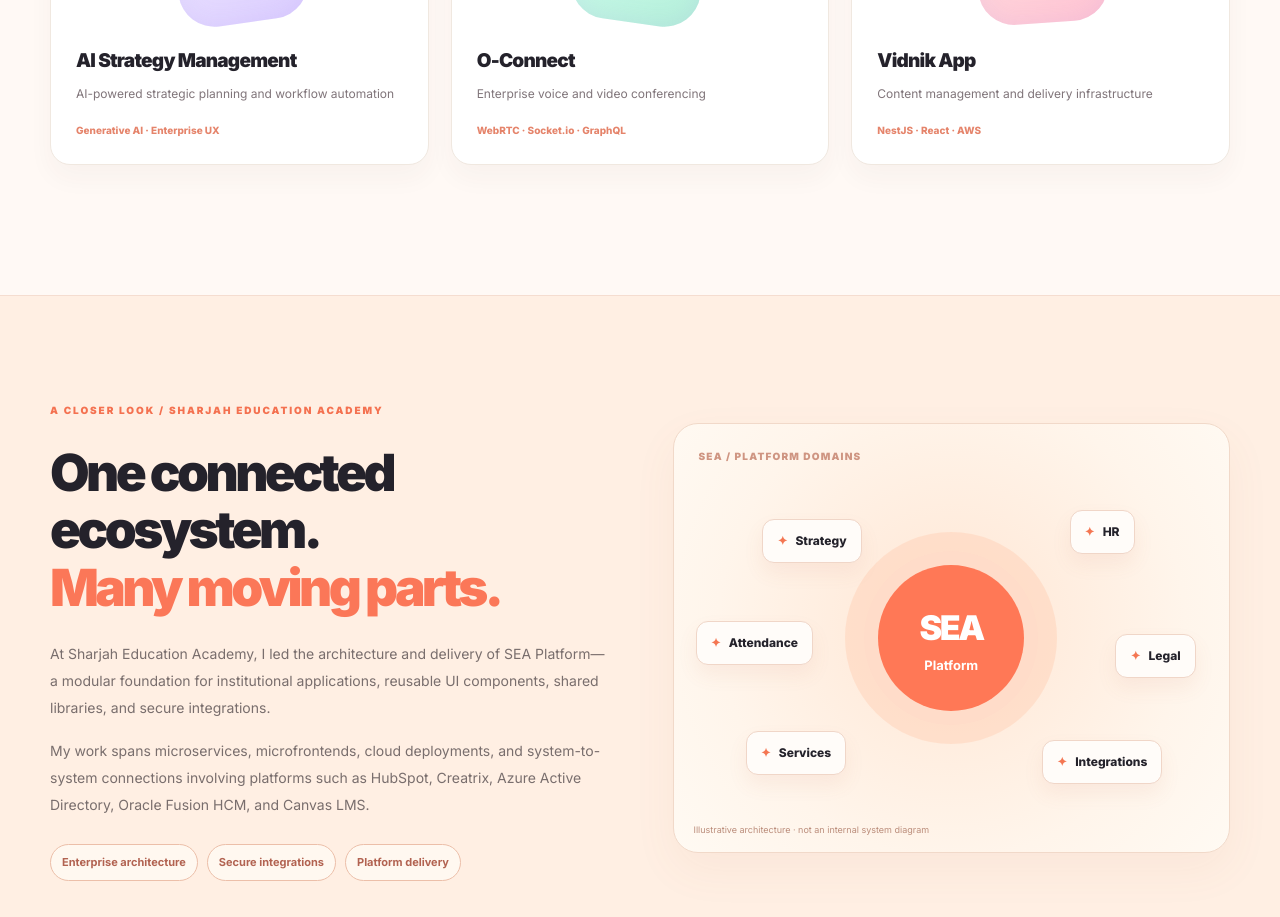
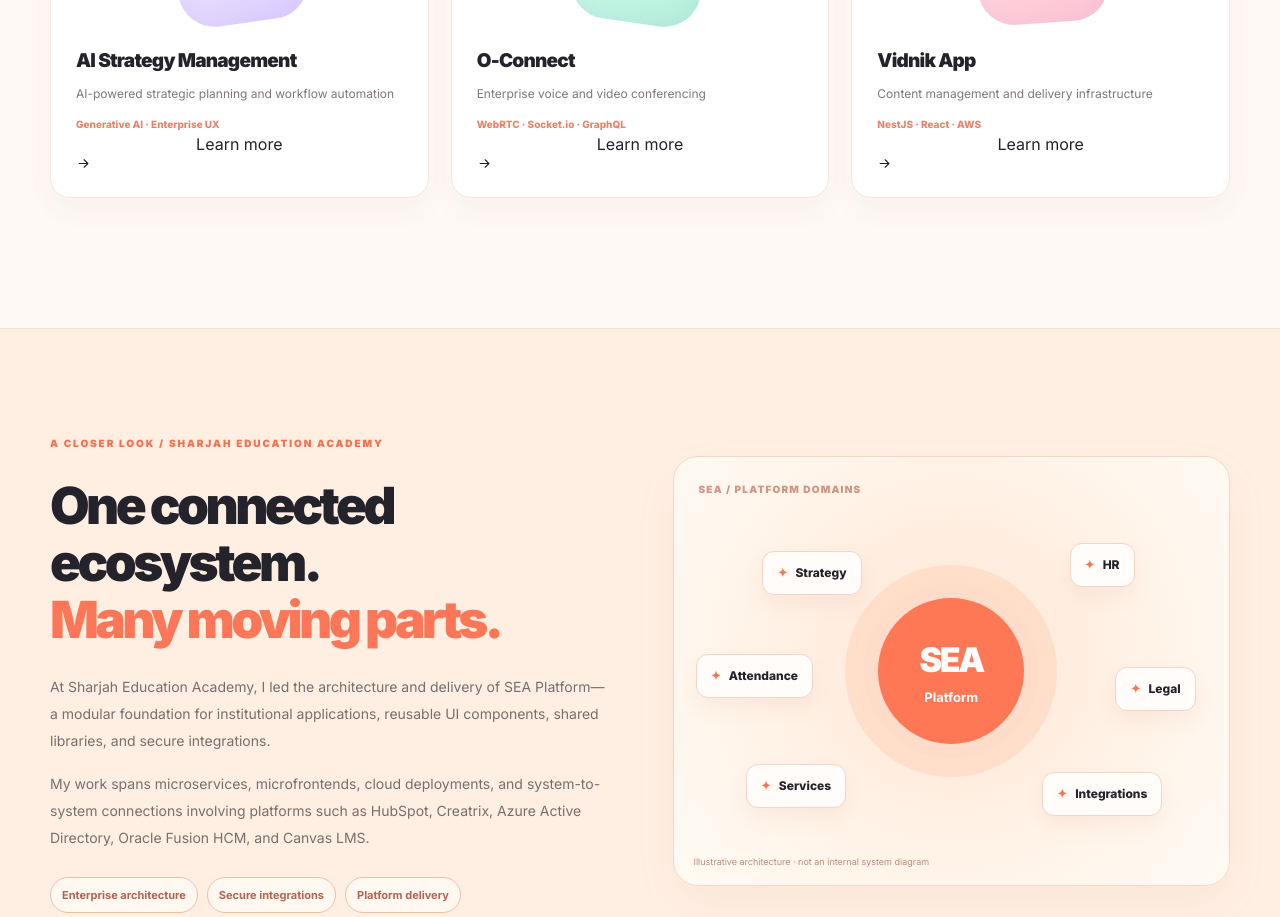
Before and after one commit to Mohammad-Masri/portfolio, a Next.js app: page / in a window 1280 px wide. Shown: the part 1860-2777 px from the top of the page. Built offline with nearby package versions, Linux system fonts and the light colour scheme.

Commit message:
feat: let visitors expand supporting project summaries

```diff
--- a/src/components/portfolio/PeachPortfolio.tsx
+++ b/src/components/portfolio/PeachPortfolio.tsx
@@ -105,6 +105,7 @@
 
 export default function PeachPortfolio() {
   const [menuOpen,setMenuOpen] = useState(false);
+  const [openProject,setOpenProject] = useState<number | null>(null);
   const reduced = useReducedMotion();
   const entrance = { initial: reduced ? false : {opacity:0,y:26}, whileInView: {opacity:1,y:0}, viewport:{once:true,amount:0.12}, transition:{duration:reduced?0:0.6,ease:"easeOut" as const} };
   const otherProjects = [
@@ -172,6 +173,8 @@
           <div className="peach-project-top"><span>0{i+2}</span><ExternalArrow/></div>
           <ProjectGlyph index={i}/>
           <h3>{project.title}</h3><p>{project.subtitle}</p><span className="peach-project-caption">{project.caption}</span>
+          <button type="button" className="peach-project-more" aria-expanded={openProject===i} aria-controls={"peach-project-detail-"+i} onClick={()=>setOpenProject(openProject===i?null:i)}>{openProject===i?"Show less":"Learn more"} <Arrow size={15}/></button>
+          {openProject===i&&<p className="peach-project-extra" id={"peach-project-detail-"+i}>{selectedWork[i+1].description}</p>}
         </motion.article>)}
       </div>
     </section>
```
